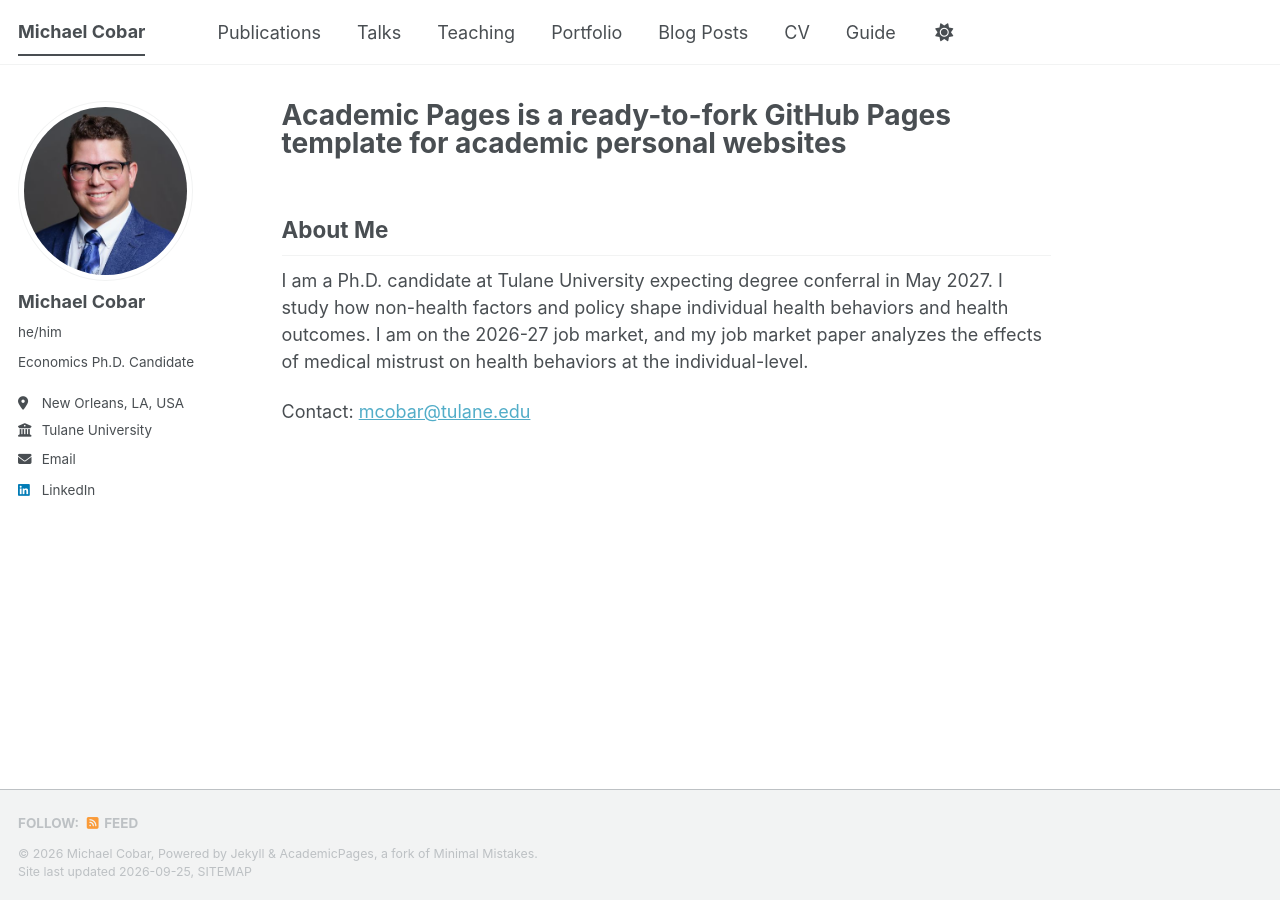
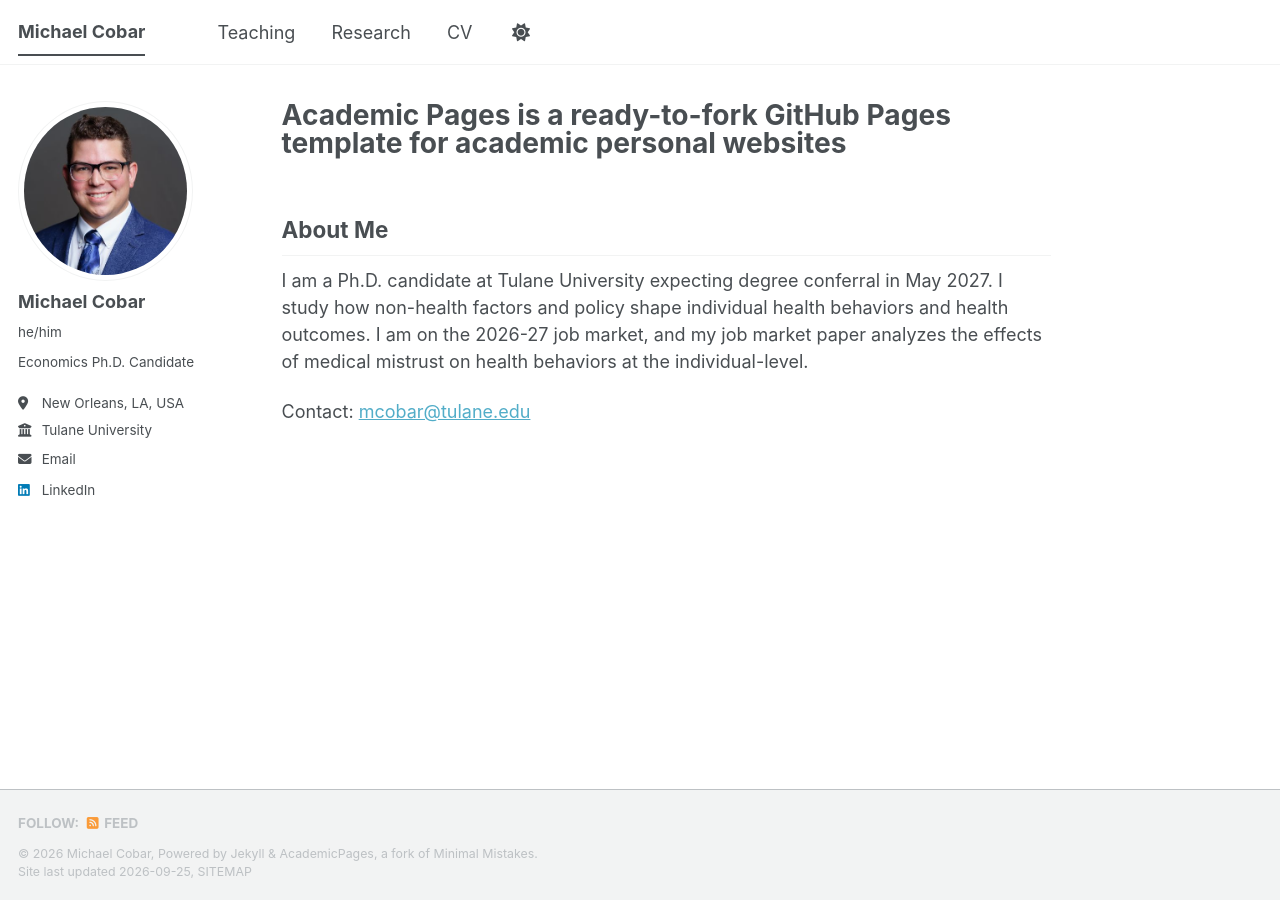
Before and after one commit to MichaelECobar/michaelecobar.github.io, a Jekyll site: the page built from _pages/about.md, in a window 1280 px wide. Built offline with Jekyll 4.4.1, drawn with Linux system fonts in a browser that asks for light colours; a style sheet for code colours, icons or effects is not loaded.

Commit message:
Update navigation.yml to modify sections
Commented out 'Publications' and 'Talks' sections, added 'Research' section.

```diff
--- a/_data/navigation.yml
+++ b/_data/navigation.yml
@@ -8,26 +8,20 @@
 #      Markdown formatted page while the second is generated using JSON.
 
 main:
-  - title: "Publications"
-    url: /publications/
+#  - title: "Publications"
+#    url: /publications/
 
-  - title: "Talks"
-    url: /talks/
+#  - title: "Talks"
+#    url: /talks/
 
   - title: "Teaching"
     url: /teaching/
 
-  - title: "Portfolio"
-    url: /portfolio/
-
-  - title: "Blog Posts"
-    url: /year-archive/
+  - title: "Research"
+    url: /research/
 
   - title: "CV"
     url: /cv/
 
   # - title: "CV"
   #   url: /cv-json/
-
-  - title: "Guide"
-    url: /markdown/
```
